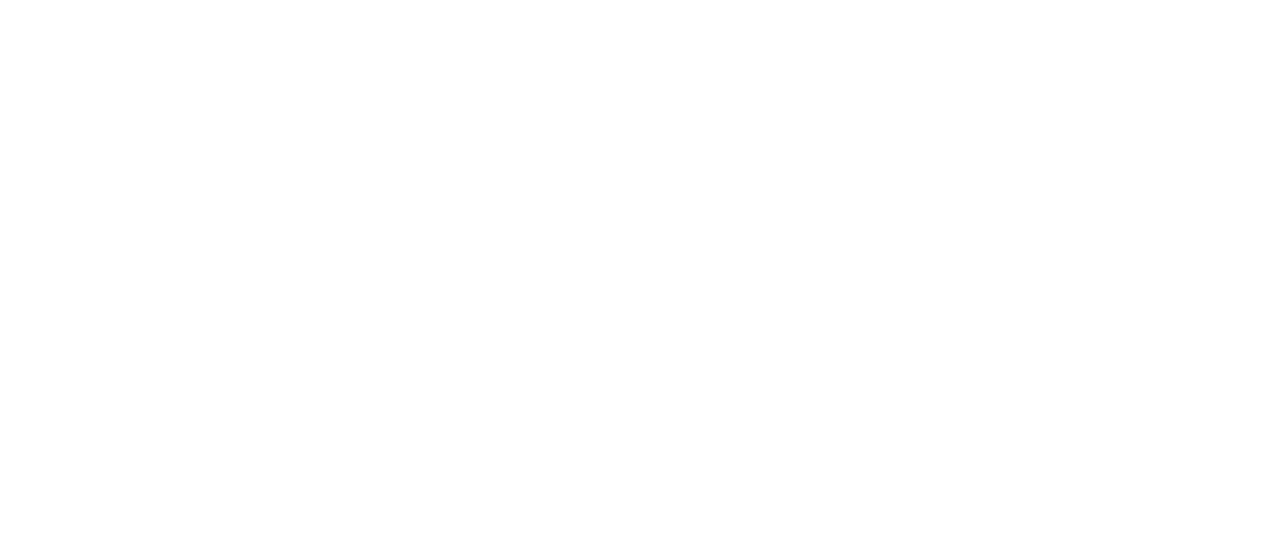
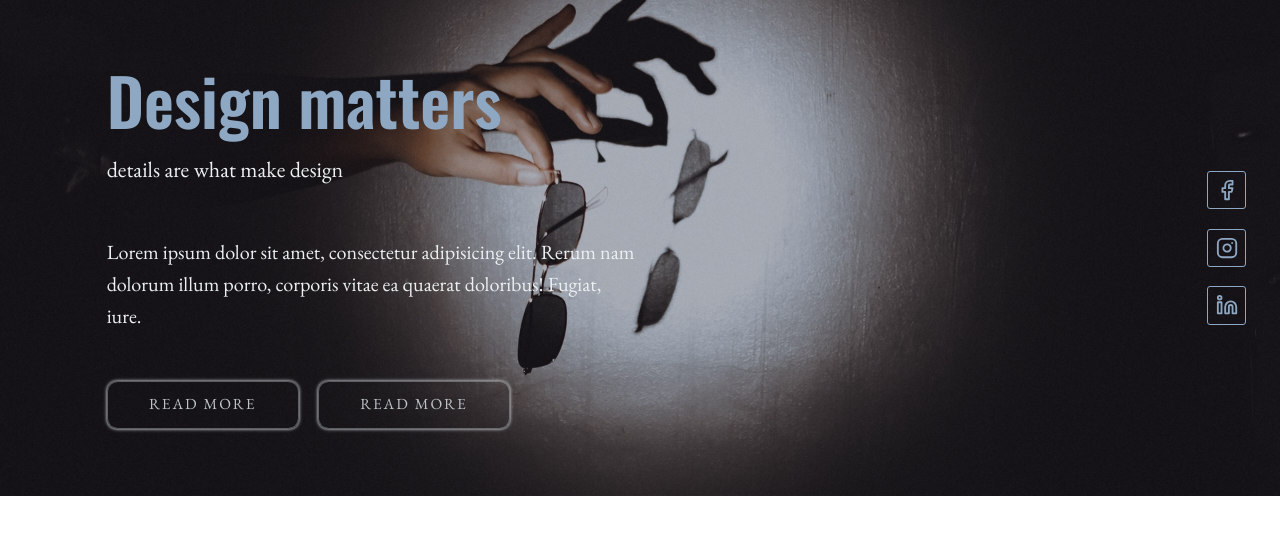
Before and after one commit to Vastlaan/showroom, a React (Create React App) app in the folder client/: page /header-2 in a window 1280 px wide. Shown: the top 534 px of the page. Built offline with nearby package versions, Linux system fonts and the light colour scheme.

Commit message:
Create Header2 and Button2 components

```diff
--- a/client/src/App.js
+++ b/client/src/App.js
@@ -11,9 +11,11 @@
 import Article2 from "./components/article2";
 import SideMenu1 from "./components/sideMenu1";
 import ButtonMenu from "./components/buttonMenu";
+import Buttons from "./components/buttons";
 import Example1 from "./components/example1";
 import Nav1 from "./components/navigation1";
 import Header1 from "./components/header1";
+import Header2 from "./components/header2";
 
 function App() {
     // //initialize analytics
@@ -49,6 +51,11 @@
                             />
                             <Route
                                 exact
+                                path="/buttons"
+                                render={() => <Buttons />}
+                            />
+                            <Route
+                                exact
                                 path="/example-1"
                                 render={() => <Example1 />}
                             />
@@ -62,6 +69,11 @@
                                 path="/header-1"
                                 render={() => <Header1 />}
                             />
+                            <Route
+                                exact
+                                path="/header-2"
+                                render={() => <Header2 />}
+                            />
                         </Switch>
                     </Router>
                 </ThemeProvider>
--- /dev/null
+++ b/client/src/components/buttons/index.jsx
@@ -0,0 +1,32 @@
+import React from 'react'
+import styled from 'styled-components'
+import Layout from '../layout'
+import {Button1, Button2, SocialButton1} from '../../styles'
+import {MdWork} from 'react-icons/md'
+
+export default function Buttons() {
+  return (
+    <Layout>
+      <Container>
+        <Button1>Button 1</Button1>
+
+        <Button2 color='#34495E'>Button 2</Button2>
+
+
+        <SocialButton1><MdWork/></SocialButton1>
+    </Container>
+    </Layout>
+
+  )
+}
+
+const Container = styled.section`
+  display: flex;
+  flex-direction: column;
+  padding: 2rem;
+
+  button{
+    margin: 2rem;
+  }
+
+`
--- a/client/src/components/example1/index.jsx
+++ b/client/src/components/example1/index.jsx
@@ -3,6 +3,7 @@
 import Article from './article'
 import Nav from '../navigation1'
 import Header1 from '../header1'
+import Header2 from '../header2'
 
 export default function example1() {
   return (
@@ -10,6 +11,8 @@
       <Nav/>
       <Header1/>
       <Article />
+      <Header2/>
+      <Article />
     </Layout>
   )
 }
--- /dev/null
+++ b/client/src/components/header2/index.jsx
@@ -0,0 +1,128 @@
+import React from 'react'
+import styled from 'styled-components'
+import Img from '../../img/header-1.jpg'
+import {respond, fonts, SocialButton1, Button2} from '../../styles'
+import {FiFacebook, FiInstagram, FiLinkedin} from 'react-icons/fi'
+
+export default function Header2() {
+  return (
+    <Container>
+      <Content>
+        <Headline>
+          <h1>Design matters</h1>
+          <h3>details are what make design</h3>
+        </Headline>
+        <Para>
+          <p>
+            Lorem ipsum dolor sit amet, consectetur adipisicing elit.
+            Rerum nam dolorum illum porro, corporis vitae ea quaerat doloribus! Fugiat, iure.
+          </p>
+        </Para>
+        <Buttons>
+          <Button2>Read more</Button2>
+          <Button2>Read more</Button2>
+        </Buttons>
+      </Content>
+      <Links>
+        <SocialButton1 color="#8ea8c3"><FiFacebook/></SocialButton1>
+        <SocialButton1 color="#8ea8c3"><FiInstagram/></SocialButton1>
+        <SocialButton1 color="#8ea8c3"><FiLinkedin/></SocialButton1>
+      </Links>
+
+    </Container>
+  )
+}
+
+const Container = styled.header`
+  display: grid;
+  grid-template-columns: repeat(12, 1fr);
+  background-image: linear-gradient(to right, rgba(0,3,23,.3), rgba(0,3,23,.3)), url(${Img});
+  background-size: cover;
+  background-repeat:no-repeat;
+  background-position: center;
+
+`
+const Content = styled.div`
+  padding: 5rem 0;
+  grid-column: 2/-2;
+  grid-row: 1/-1;
+  display: flex;
+  flex-direction:column;
+  justify-content: center;
+  z-index: 2;
+
+
+  ${()=>respond('l',`
+    grid-column: 2/7;
+  `)}
+
+`
+const Headline = styled.div`
+
+  h1{
+    font-family: ${fonts.heading1};
+    font-size: 6.8rem;
+    color: ${p=>p.theme.secondaryLight};
+
+    ${(p)=>respond('l',`
+      color: ${p.theme.secondaryLight};
+    `)}
+  }
+  h3{
+    font-family: ${fonts.para1};
+    font-size: 2.3rem;
+    font-weight: 400;
+    color: ${p=>p.theme.grey7};
+    ${(p)=>respond('l',`
+      color: ${p.theme.grey7};
+    `)}
+  }
+`
+
+const Para = styled.div`
+  max-width: 30rem;
+  margin: 5rem 0;
+  ${()=>respond('l',`
+    max-width: 60rem;
+  `)}
+
+  p{
+    font-family: ${fonts.para1};
+    font-size: 2.1rem;
+    color: ${p=>p.theme.grey7};
+    text-shadow: .2rem .2rem .2rem rgba(0,0,0,.9);
+    ${(p)=>respond('l',`
+      color: ${p.theme.grey7};
+      text-shadow: .2rem .2rem .2rem rgba(0,0,0,0);
+    `)}
+  }
+`
+const Buttons = styled.div`
+
+  button{
+    margin: 0 2rem 2rem 0;
+  }
+`
+const Links =styled.div`
+  grid-column: 2/-1;
+  grid-row: 2/3;
+  overflow:hidden;
+  display:flex;
+  flex-direction: row;
+  align-items: center;
+  justify-content: flex-start;
+  transform: translateY(-5rem);
+
+  button{
+    margin: 1rem;
+  }
+
+  ${()=>respond('l',`
+    grid-column: -2/-1;
+    grid-row: 1/-1;
+    flex-direction: column;
+    align-items: center;
+    justify-content: center;
+    transform: translateY(0rem);
+  `)}
+`
--- a/client/src/components/landing/index.jsx
+++ b/client/src/components/landing/index.jsx
@@ -14,10 +14,12 @@
                 <Link to='/article-1'>Article 1</Link>
                 <Link to='/article-2'>Article 2</Link>
                 <Link to='/menu-side-1'>Menu Side 1</Link>
+                <Link to='/buttons'>Buttons</Link>
                 <Link to='/button-menu'>Button Menu</Link>
                 <Link to='/example-1'>Example 1</Link>
                 <Link to='/nav-1'>Navigation 1</Link>
                 <Link to='/header-1'>Header 1</Link>
+                <Link to='/header-2'>Header 2</Link>
             </Menu>
 
         </Layout>
@@ -32,5 +34,6 @@
 
     a{
         font-size: 2rem;
+        margin: 1rem;
     }
 `
--- a/client/src/styles/buttons.js
+++ b/client/src/styles/buttons.js
@@ -44,6 +44,50 @@
         outline: none;
     }
 `;
+export const Button2 = styled.button`
+    width: 20rem;
+    height: 5rem;
+    color: ${(p) => (p.color ? p.color : p.theme.grey6)};
+    border: 1px solid transparent;
+    background-color: transparent;
+    font-family: ${fonts.para1};
+    font-size: 1.6rem;
+    letter-spacing: 0.2rem;
+    text-transform: uppercase;
+    cursor: pointer;
+    transition: all 0.3s;
+    position: relative;
+    border-radius: 1rem;
+    box-shadow: 0 0 0.3rem ${(p) => (p.color ? p.color : p.theme.grey6)};
+    z-index: 2;
+
+    &:after {
+        content: "";
+        display: block;
+        border-radius: 1rem;
+        box-shadow: 0 0 0.5rem ${(p) => (p.color ? p.color : p.theme.grey6)};
+        width: 100%;
+        height: 100%;
+        position: absolute;
+        top: 0;
+        left: 0;
+        transition: all 0.3s;
+        z-index: -1;
+    }
+
+    &:hover {
+        color: ${(p) => (p.color ? p.color : p.theme.grey6)};
+        &:after {
+            transform: scale(1.5);
+            opacity: 0;
+        }
+    }
+
+    &:focus,
+    :active {
+        outline: none;
+    }
+`;
 
 export const SocialButton1 = styled.button`
     width: 4rem;
@@ -51,13 +95,17 @@
     display: flex;
     justify-content: center;
     align-items: center;
-    border: 1px solid ${(p) => p.theme.grey8};
+    border: 1px solid ${(p) => (p.color ? p.color : p.theme.grey8)};
     border-radius: 3px;
     background-color: transparent;
     cursor: pointer;
     transition: all 0.3s;
 
-    ${(p) => respond("l", `border: 1px solid ${p.theme.secondary};`)}
+    ${(p) =>
+        respond(
+            "l",
+            `border: 1px solid ${p.color ? p.color : p.theme.secondary};`
+        )}
 
     &:hover {
         transform: scale(1.2);
@@ -65,6 +113,7 @@
     svg {
         font-size: 2.3rem;
         color: ${(p) => p.theme.grey8};
-        ${(p) => respond("l", `color: ${p.theme.secondary};`)}
+        ${(p) =>
+            respond("l", `color: ${p.color ? p.color : p.theme.secondary};`)}
     }
 `;
--- a/client/src/styles/index.js
+++ b/client/src/styles/index.js
@@ -1,6 +1,14 @@
 import { respond } from "./respond";
 import { colorsLight, colorsDark } from "./colors";
 import { fonts } from "./fonts";
-import { Button1, SocialButton1 } from "./buttons";
+import { Button1, SocialButton1, Button2 } from "./buttons";
 
-export { colorsLight, colorsDark, respond, fonts, Button1, SocialButton1 };
+export {
+    colorsLight,
+    colorsDark,
+    respond,
+    fonts,
+    Button1,
+    SocialButton1,
+    Button2,
+};
```
